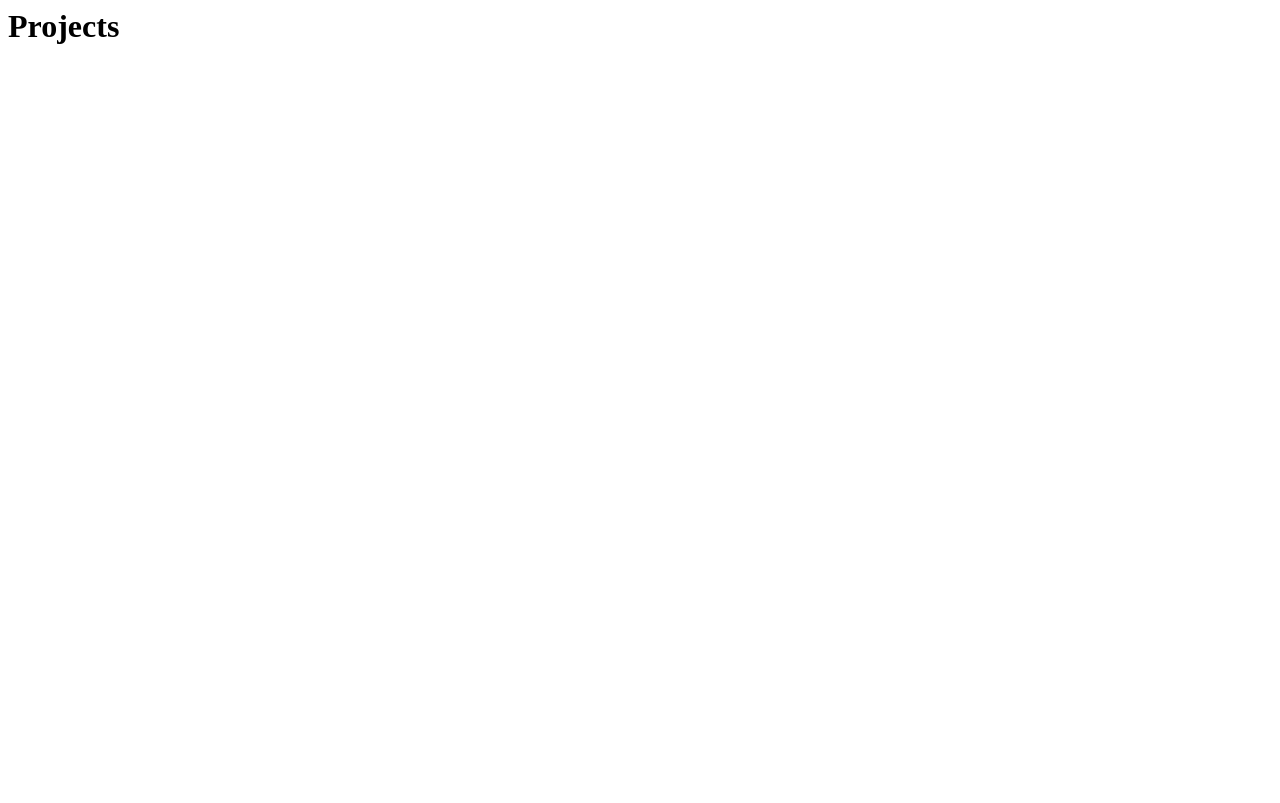
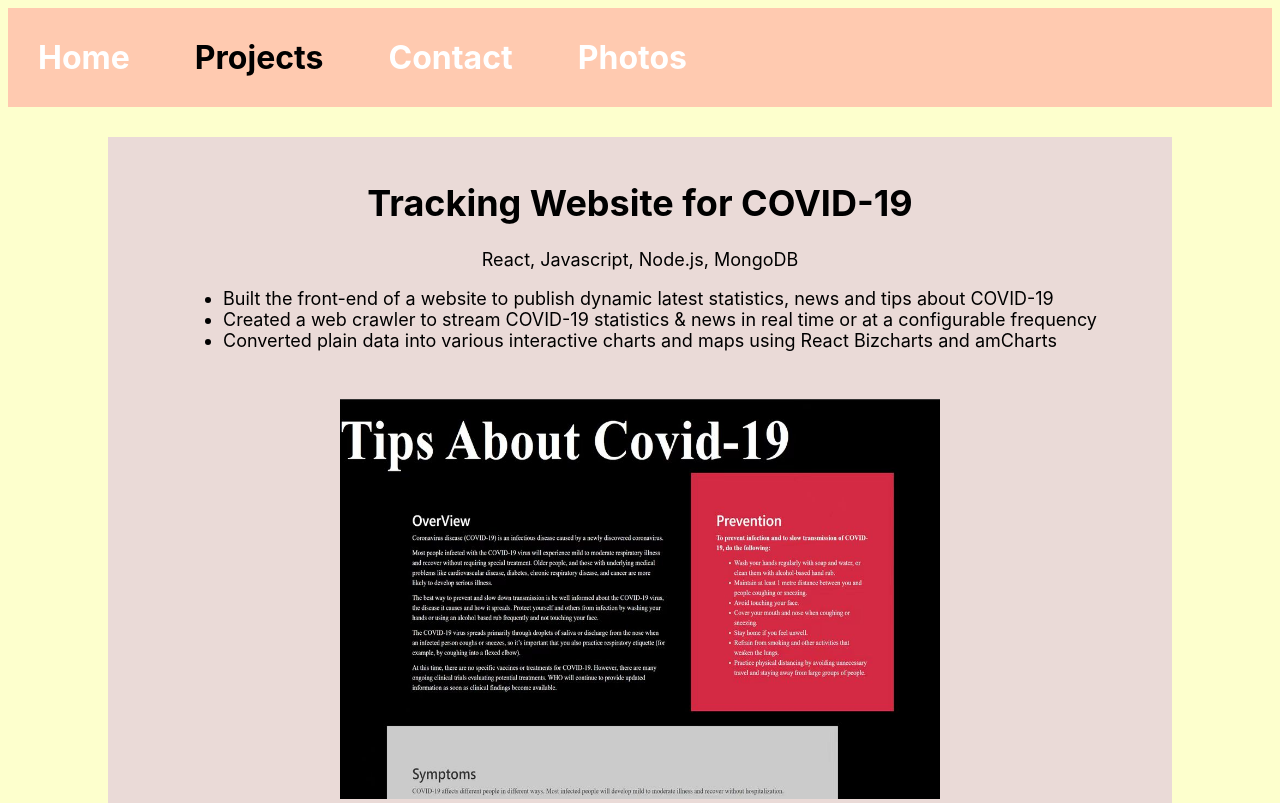
Before and after one commit to YuanYao-Ada/Project1, a plain HTML site: page projects/index.html in a window 1280 px wide. Shown: the top 803 px of the page. Drawn offline with Linux system fonts and the light colour scheme.

Commit message:
Add home and projects page

```diff
--- a/css/common.css
+++ b/css/common.css
@@ -0,0 +1,25 @@
+body {
+	background-color: #fdffcd;
+	font-family: -apple-system, BlinkMacSystemFont, 'Segoe UI', Roboto, Oxygen, Ubuntu, Cantarell, 'Open Sans',
+		'Helvetica Neue', sans-serif;
+	font-size: large;
+}
+
+a {
+	text-decoration: none;
+	color: white;
+
+	font-weight: bold;
+	margin: 0;
+	padding: 0;
+	text-align: center;
+}
+
+li {
+	margin: 0;
+	padding: 0;
+}
+
+span {
+	color: white;
+}
--- /dev/null
+++ b/css/navbar.css
@@ -0,0 +1,24 @@
+.navbar {
+	position: sticky;
+	top: 0;
+	margin: 0;
+}
+
+.navbar-ul {
+	background-color: #ffcab0;
+	margin: 0;
+	padding: 0;
+}
+
+.navbar-hor-list {
+	display: inline-flex;
+	justify-content: center;
+	align-items: center;
+	margin: 30px;
+	padding: 0;
+	font-size: xx-large;
+}
+
+.navbar-hor-list:hover {
+	background-color: aquamarine;
+}
--- a/projects/index.html
+++ b/projects/index.html
@@ -1 +1,57 @@
-<h1>Projects</h1>
+<!DOCTYPE html>
+<html>
+
+<head>
+  <meta charset="utf-8">
+  <meta name="viewport" content="width=device-width">
+  <title>Projects</title>
+  <link rel="stylesheet" href="../css/common.css">
+  <link rel="stylesheet" href="../css/navbar.css">
+  <link rel="stylesheet" href="projects.css">
+</head>
+
+<body>
+  <div class="navbar">
+    <ul class="navbar-ul">
+      <li class="navbar-hor-list">
+        <a href="/Project1/">Home</a>
+      </li>
+      <li class="navbar-hor-list navbar-projects">
+        <a href="/Project1/projects/" class="navbar-projects">Projects</a>
+      </li>
+      <li class="navbar-hor-list navbar-contact">
+        <a href="/Project1/contact/">Contact</a>
+      </li>
+      <li class="navbar-hor-list navbar-photos">
+        <a href="/Project1/photos/">Photos</a>
+      </li>
+    </ul>
+  </div>
+
+  <div id="projects" class="projects-flex">
+    <div class="projects-flex-item">
+      <h1>Tracking Website for COVID-19</h1>
+      <div>
+        <p>React, Javascript, Node.js, MongoDB</p>
+        <ul>
+            <li>
+                Built the front-end of a website to publish dynamic latest statistics, news and tips about COVID-19
+            </li>
+            <li>
+                Created a web crawler to stream COVID-19 statistics & news in real time or at a configurable frequency
+            </li>
+            <li>
+                Converted plain data into various interactive charts and maps using React Bizcharts and amCharts
+            </li>
+        </ul>
+      </div>
+      <div class="project-images">
+        <img class="project-image" src="../images/project1.jpg" width="600" height="400">
+        <img class="project-image" src="../images/project2.jpg" width="600" height="400">
+        <img class="project-image" src="../images/project3.jpg" width="600" height="400">
+        <img class="project-image" src="../images/project4.jpg" width="600" height="400">
+      </div>
+
+    </div>
+  </div>
+</html>
--- /dev/null
+++ b/projects/projects.css
@@ -0,0 +1,32 @@
+.navbar-projects {
+	color: black;
+}
+
+.projects-flex {
+	background-color: rgb(188, 134, 238, 0.3);
+	margin-left: 100px;
+	margin-right: 100px;
+	margin-top: 30px;
+	padding: 20px;
+	display: flex;
+	align-items: center;
+	justify-content: center;
+}
+
+.project-image {
+	margin-top: 30px;
+}
+
+.project-images {
+	display: grid;
+	justify-content: center;
+	align-items: center;
+}
+
+h1 {
+	text-align: center;
+}
+
+p {
+	text-align: center;
+}
```
Also changed, not shown: css/home.css (added, +18 -0 lines), index.html (+38 -5 lines), css/contact.css (added), css/photos.css (added), images/photo1.jpg (added), images/project1.jpg (added), images/project2.jpg (added), images/project3.jpg (added), images/project4.jpg (added), photos/index.html (renamed from pet/index.html).
